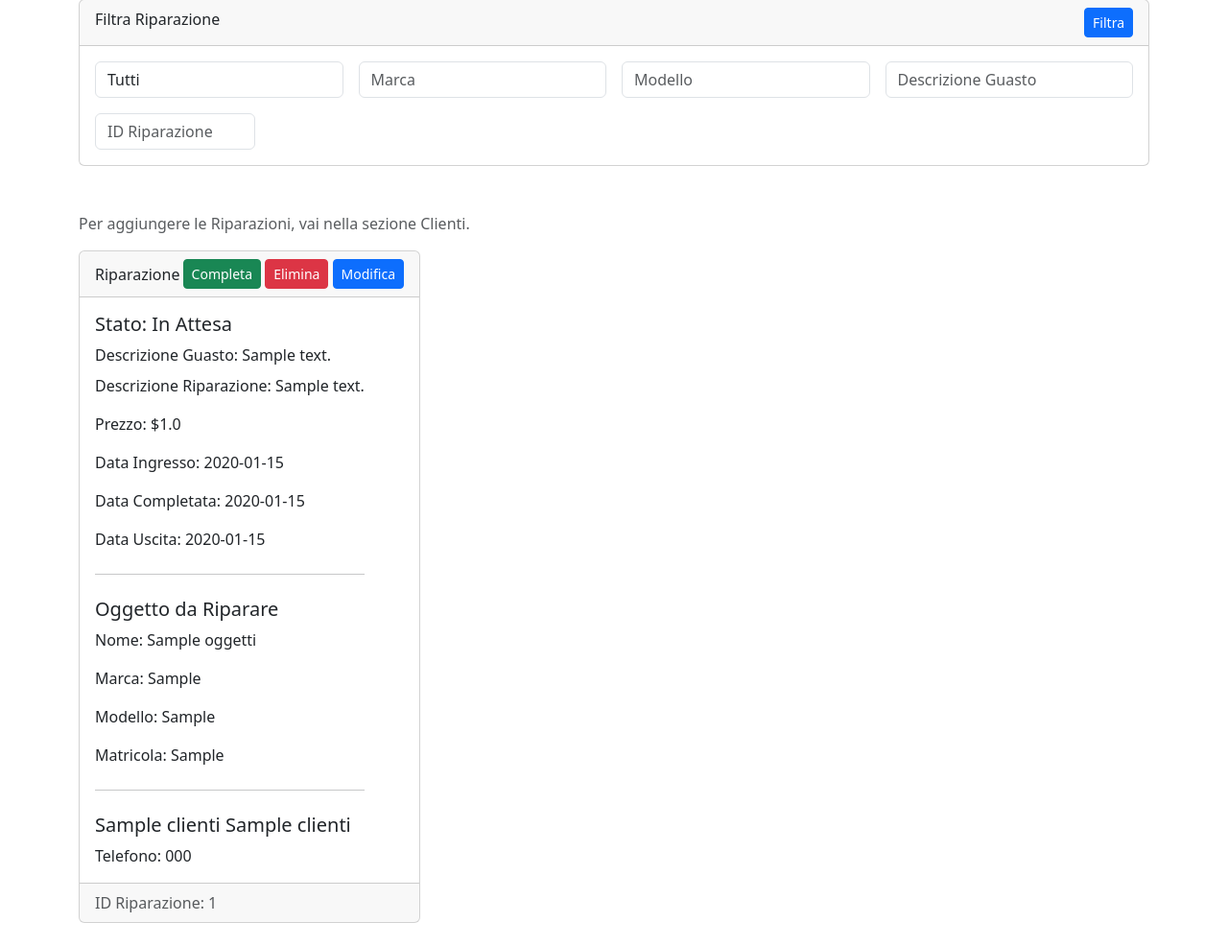
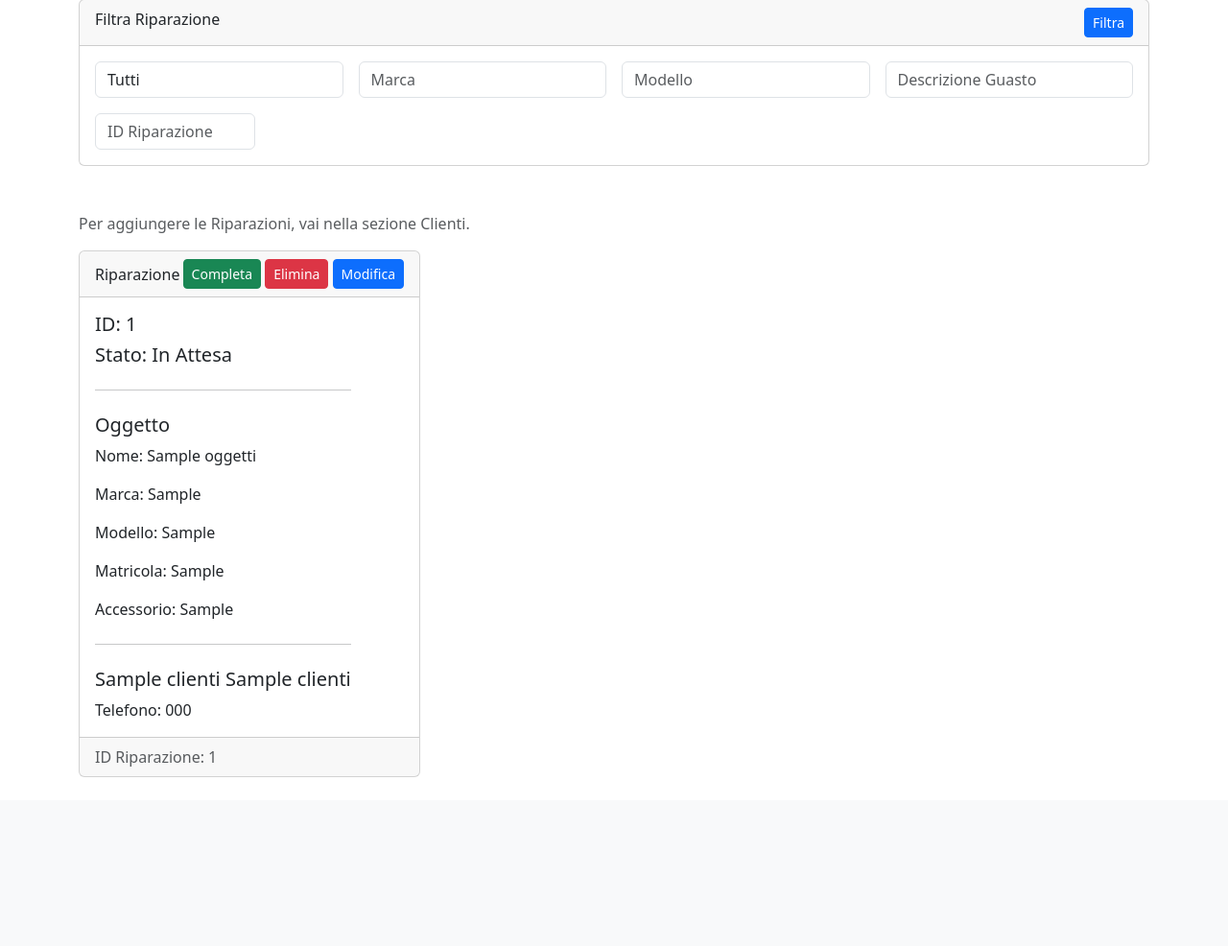
Before and after one commit to GGNado/Website_QuantumSatEst_py, a FastAPI app: page /api/v1.0/riparazioni/ in a window 1280 px wide. Shown: the part 85-1071 px from the top of the page at 96% size. After the commit the page ends 895 px from the top, so only its background shows below. Run offline with FastAPI, Linux system fonts and the light colour scheme; tables that the repository leaves empty hold one stand-in row (values such as "Sample post"); some libraries are stand-ins or nearby versions.

Commit message:
Fix vari

```diff
--- a/controller/ClientiRotte.py
+++ b/controller/ClientiRotte.py
@@ -31,6 +31,7 @@ async def cambiaPag(req: Request):
 	return templates.TemplateResponse(
 		'clientiAdd.html', {
 			'request': req,
+			'id': getMaxID()
 		}
 	)
 
--- a/database/Database.py
+++ b/database/Database.py
@@ -322,7 +322,7 @@ def getRiparazioni():
 def getRiparazioniByFK_Cliente(id: int):
     connessione = getConnection()
     if connessione.is_connected():
-        QUERY = "SELECT * From Riparazioni WHERE FK_Cliente = %s"
+        QUERY = "SELECT * From Riparazioni WHERE FK_Cliente = %s ORDER BY ID DESC"
         listaRiparazione = []
         cursore = connessione.cursor()
         cursore.execute(QUERY, (id, ))
@@ -571,3 +571,25 @@ def getRiparazioniFiltro(fk, stato, marca, modello, descrizioneRiparazione, id):
         cursore.close()
         connessione.close()
         return listaRiparazioni
+
+def getAccessorioObject(id: int):
+    connessione = getConnection()
+    if connessione.is_connected():
+        QUERY = "SELECT extra from Oggetti WHERE FK_Riparazione = %s"
+        cursore = connessione.cursor()
+        cursore.execute(QUERY, (id,))
+        results = cursore.fetchall()
+        cursore.close()
+        connessione.close()
+        return results[0][0]
+
+def getMaxID():
+	connessione = getConnection()
+	if connessione.is_connected():
+		QUERY = "SELECT MAX(ID) from Clienti"
+		cursore = connessione.cursor()
+		cursore.execute(QUERY)
+		results = cursore.fetchall()
+		cursore.close()
+		connessione.close()
+		return results[0][0]
--- a/main.py
+++ b/main.py
@@ -6,6 +6,7 @@ from fastapi.responses import HTMLResponse
 from fastapi.staticfiles import StaticFiles
 from fastapi.templating import Jinja2Templates
 
+import database.Database
 from controller.ClientiRotte import router as ClientiRotte
 from controller.MagazzinoRotte import router as MagazzinoRotte
 from controller.RiparazioniRotte import router as RiparazioniRotte
--- a/models/Riparazioni.py
+++ b/models/Riparazioni.py
@@ -51,3 +51,6 @@ class Riparazione(BaseModel):
 
     def getMarcaOggetto(self):
         return Database.getMarcaObject(self.id)
+
+    def getAccessorioOggetto(self):
+        return Database.getAccessorioObject(self.id)
--- a/templates/riparazioni.html
+++ b/templates/riparazioni.html
@@ -15,6 +15,10 @@
             body {
                 padding-top: 56px;
             }
+        }
+
+        .hidden-info {
+        display: none;
     }
     </style>
 </head>
@@ -224,7 +228,7 @@ async function completaRiparazione(id) {
         {%endif%}
         {% for c in riparazioni %}
         <div class="col-md-4 mb-4">
-    <div class="card d-flex flex-column h-100">
+    <div class="card d-flex flex-column">
         <div class="card-header d-flex justify-content-between align-items-center">
             <span>Riparazione</span>
             <div>
@@ -233,37 +237,45 @@ async function completaRiparazione(id) {
                 <button class="btn btn-primary btn-sm" onclick="modificaRiparazione({{c.id}})">Modifica</button>
             </div>
         </div>
-        <div class="card-body d-flex">
+        <div class="card-body d-flex h-auto">
     <div class="d-flex align-items-center">
         <div>
-                    <h5 class="card-text">Stato: {{ c.stato() }}</h5>
+            <h5 class="card-text toggle-info" data-target="stato-{{ c.id }}">ID: {{ c.id }}</h5>
+            <h5 class="card-text toggle-info" data-target="stato-{{ c.id }}">Stato: {{c.stato()}}</h5>
+            <div class="hidden-info" id="stato-{{ c.id }}-info">
                 <p class="card-title">Descrizione Guasto: {{ c.descrizioneGuasto }}</p>
                 {%if c.descrizioneRiparazione != "None": %}
                     <p class="card-text">Descrizione Riparazione: {{ c.descrizioneRiparazione }} </p>
                 {%else: %}
                     <p class="card-text">Descrizione Riparazione: Non effettuata </p>
                 {%endif%}
-                    <p class="card-text">Prezzo: ${{ c.prezzo }}</p>
-                    <p class="card-text">Data Ingresso: {{ c.dataIngresso }}</p>
+                <p class="card-text">Prezzo: € {{ c.prezzo }}</p>
+                <p class="card-text">Data Ingresso: {{ c.dataIngresso.strftime("%d - %m - %Y") }}</p>
                 {%if c.dataCompletata|string == "0001-01-01" %}
                     <p class="card-text">Data Completata: Non disponibile</p>
                 {%else:%}
-                        <p class="card-text">Data Completata: {{c.dataCompletata}}</p>
+                    <p class="card-text">Data Completata: {{c.dataCompletata.strftime("%d - %m - %Y")}}</p>
                 {%endif%}
                 {%if c.dataUscita|string == "0001-01-01" %}
                     <p class="card-text">Data Uscita: Non disponibile</p>
                 {%else:%}
-                        <p class="card-text">Data Uscita: {{c.dataUscita}}</p>
+                    <p class="card-text">Data Uscita: {{c.dataUscita.strftime("%d - %m - %Y")}}</p>
                 {%endif%}
+                </div>
                 <hr class="my-4">
-                    <h5>Oggetto da Riparare</h5>
+                <h5 class="card-text">Oggetto</h5>
+
                     <p class="card-text">Nome: {{c.getNomeOggetto()}}</p>
                     <p class="card-text">Marca: {{c.getMarcaOggetto()}}</p>
                     <p class="card-text">Modello: {{c.getModelloOggetto()}}</p>
                     <p class="card-text">Matricola: {{c.getMatricolaOggetto()}}</p>
+                    <p class="card-text">Accessorio: {{c.getAccessorioOggetto()}}</p>
+
                 <hr class="my-4">
-                    <h5 class="card-text">{{c.clienteDaIdRip()}}</h5>
+                <h5 class="card-text" >{{c.clienteDaIdRip()}}</h5>
+                <div id="clienteInfo">
                     <p class="card-text">Telefono: {{c.clienteTelefono()}}</p>
+                </div>
         </div>
     </div>
 </div>
@@ -278,5 +290,19 @@ async function completaRiparazione(id) {
 </section>
 
 <script src="https://cdn.jsdelivr.net/npm/bootstrap/dist/js/bootstrap.bundle.min.js"></script>
+<script>
+    document.querySelectorAll('.toggle-info').forEach(function (element) {
+        element.addEventListener('click', function () {
+            var targetId = element.getAttribute('data-target');
+            var targetElement = document.getElementById(targetId + '-info');
+
+            if (targetElement.style.display === 'none' || targetElement.style.display === '') {
+                targetElement.style.display = 'block';
+            } else {
+                targetElement.style.display = 'none';
+            }
+        });
+    });
+</script>
 </body>
 </html>
--- a/templates/riparazioniAdd.html
+++ b/templates/riparazioniAdd.html
@@ -51,8 +51,8 @@
 
             if (response.ok) {
                 console.log('Dati inviati con successo!');
-                alert('Ricambio aggiunto correttamente');
-                window.location.href = '/api/v1.0/riparazioni/';
+                alert('Riparazione aggiunta correttamente');
+                window.location.href = '/api/v1.0/riparazioni/' + id;
             } else {
                 console.error('Si è verificato un errore durante l\'invio dei dati.');
             }
```
Also changed, not shown: templates/clientiAdd.html (+6 -1 lines). Lines whose indentation alone changed are shown as unchanged.
